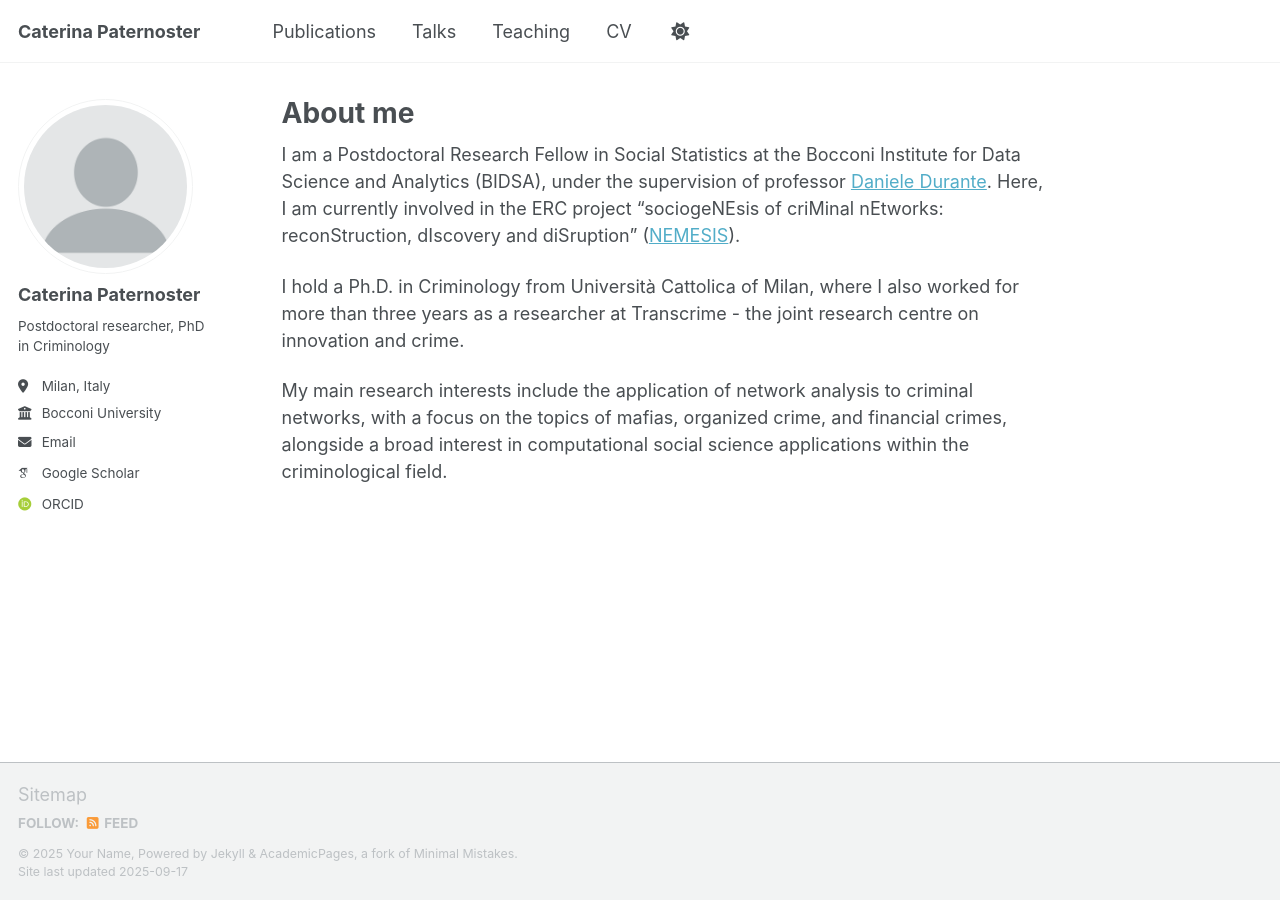
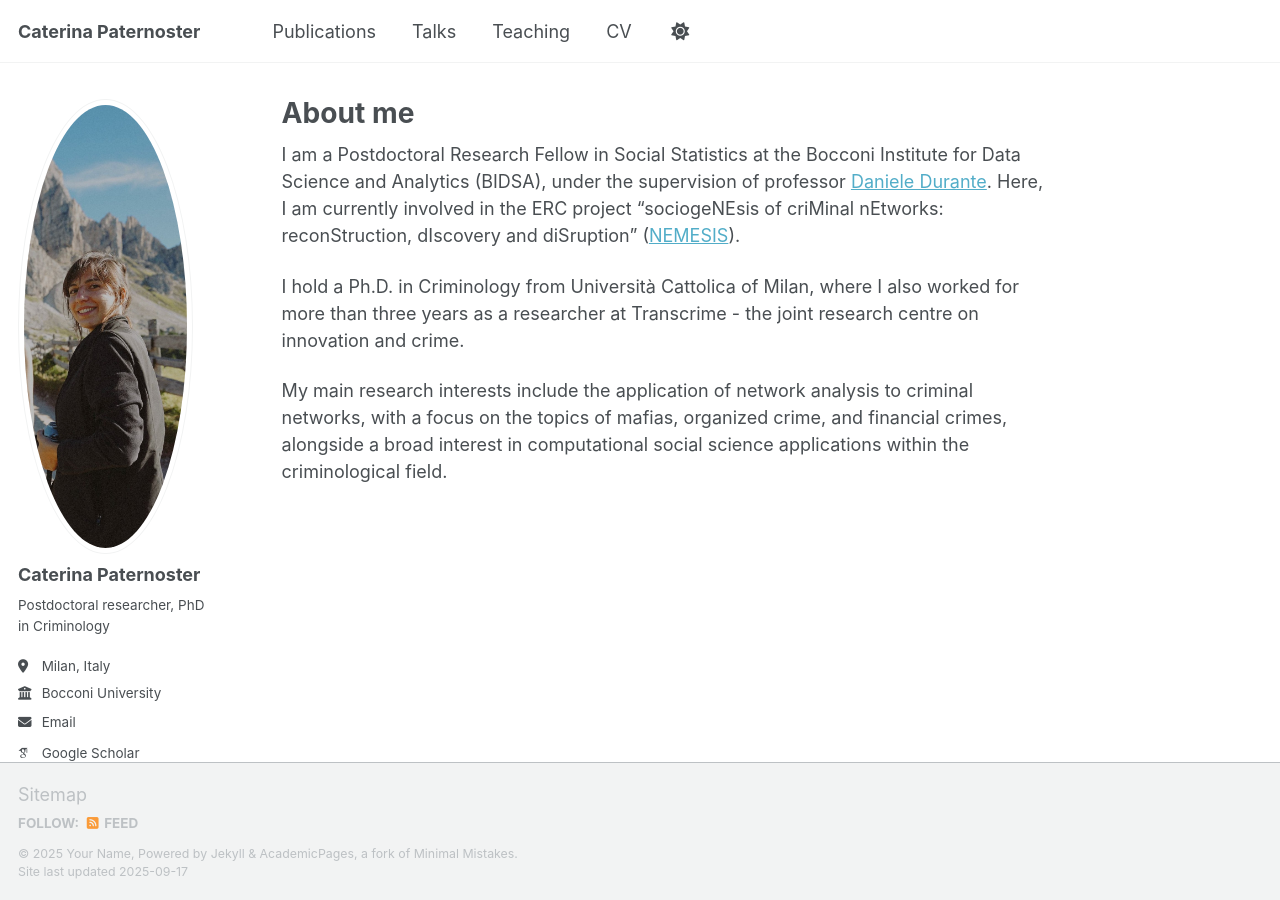
Before and after one commit to caterinapaternoster/caterinapaternoster.github.io, a Jekyll site: the page built from _pages/about.md, in a window 1280 px wide. Built offline with Jekyll 4.4.1, drawn with Linux system fonts in a browser that asks for light colours; some web fonts are replaced; a script that is not in the unit is left out.

Commit message:
Update _config.yml

```diff
--- a/_config.yml
+++ b/_config.yml
@@ -23,7 +23,7 @@ repository               : "academicpages/academicpages.github.io"
 #               Additional customization can be done by editing /_includes/author-profile.html
 author:
   # Biographic information
-  avatar           : "profile.png"
+  avatar           : "caterinapaternoster_profile.jpeg"
   name             : "Caterina Paternoster"
   pronouns         : # example: "she/her"
   bio              : "Postdoctoral researcher, PhD in Criminology"
```
